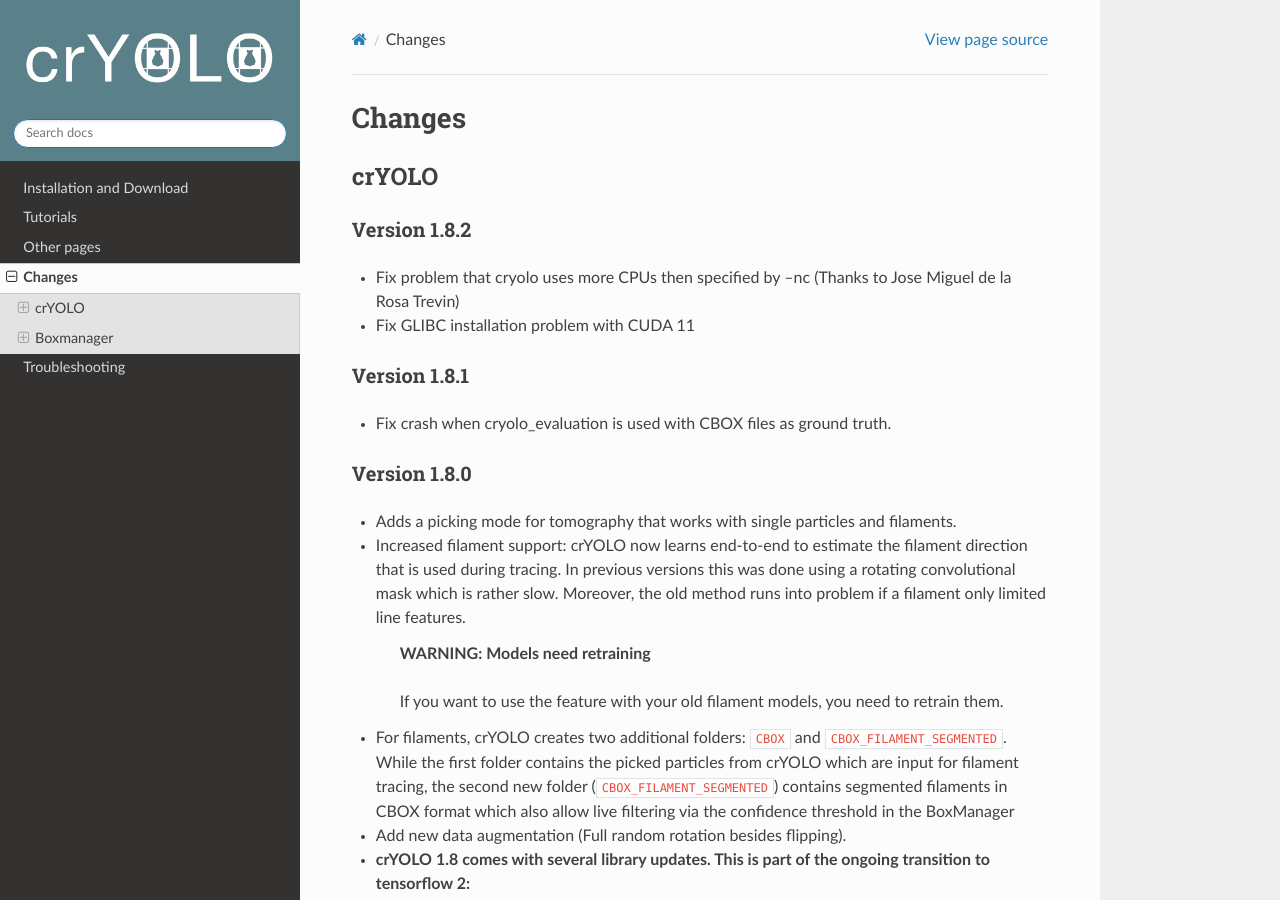
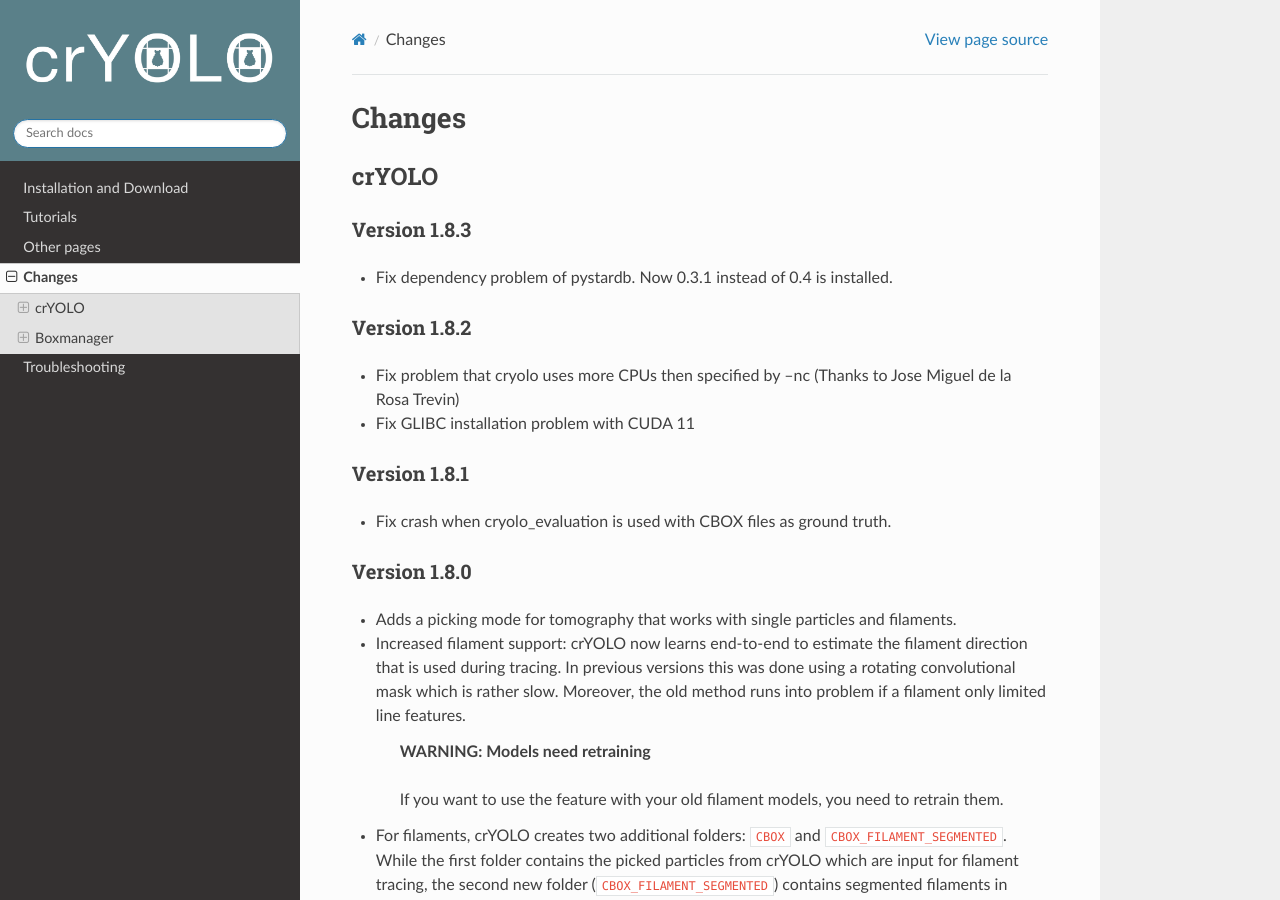
Before and after one commit to MPI-Dortmund/cryolo, a Sphinx documentation site: the page built from source/changes.rst, in a window 1280 px wide and 900 px high. Built offline with Sphinx 7.4.7 and the Read the Docs theme 2.0.0, drawn with Linux system fonts in a browser that asks for light colours.

Commit message:
add changes of 1.8.3

```diff
--- a/source/changes.rst
+++ b/source/changes.rst
@@ -3,6 +3,11 @@
 
 crYOLO
 ^^^^^^
+
+Version 1.8.3
+*************
+
+* Fix dependency problem of pystardb. Now 0.3.1 instead of 0.4 is installed.
 
 Version 1.8.2
 *************
```
